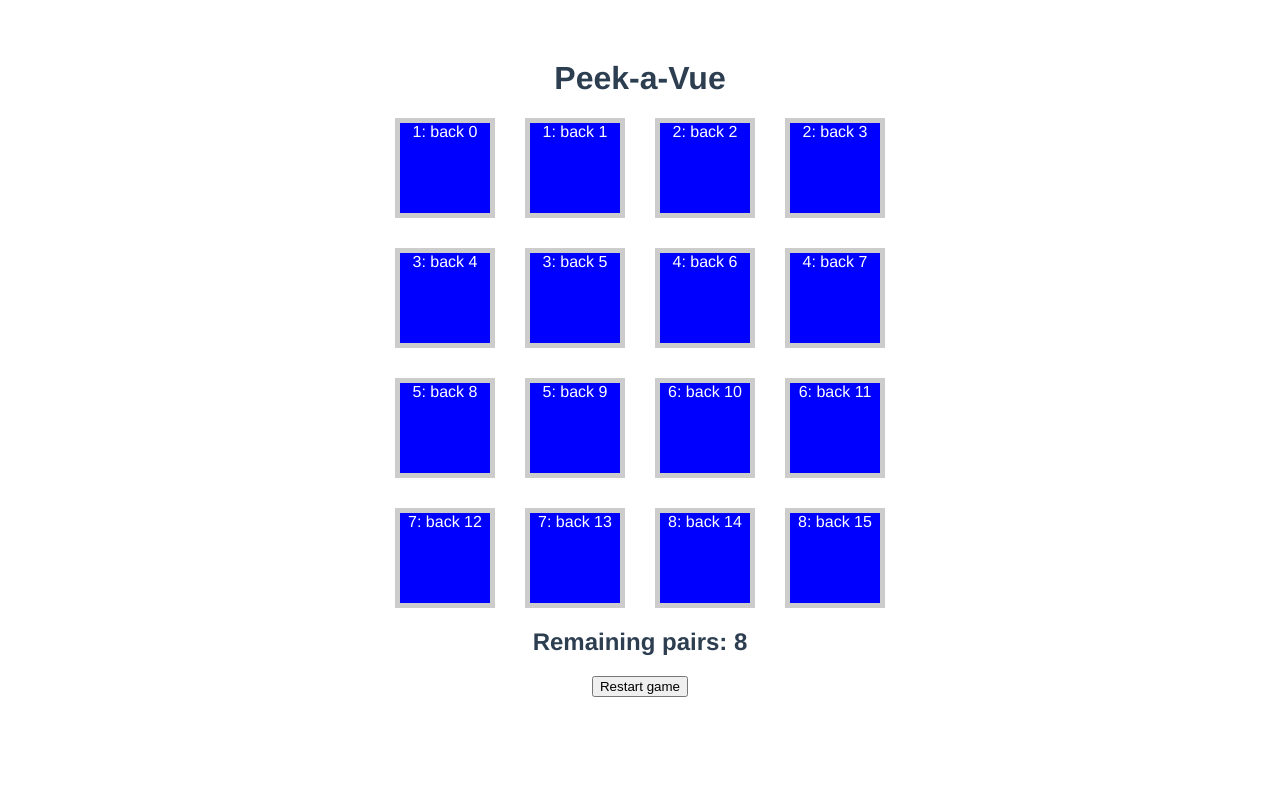
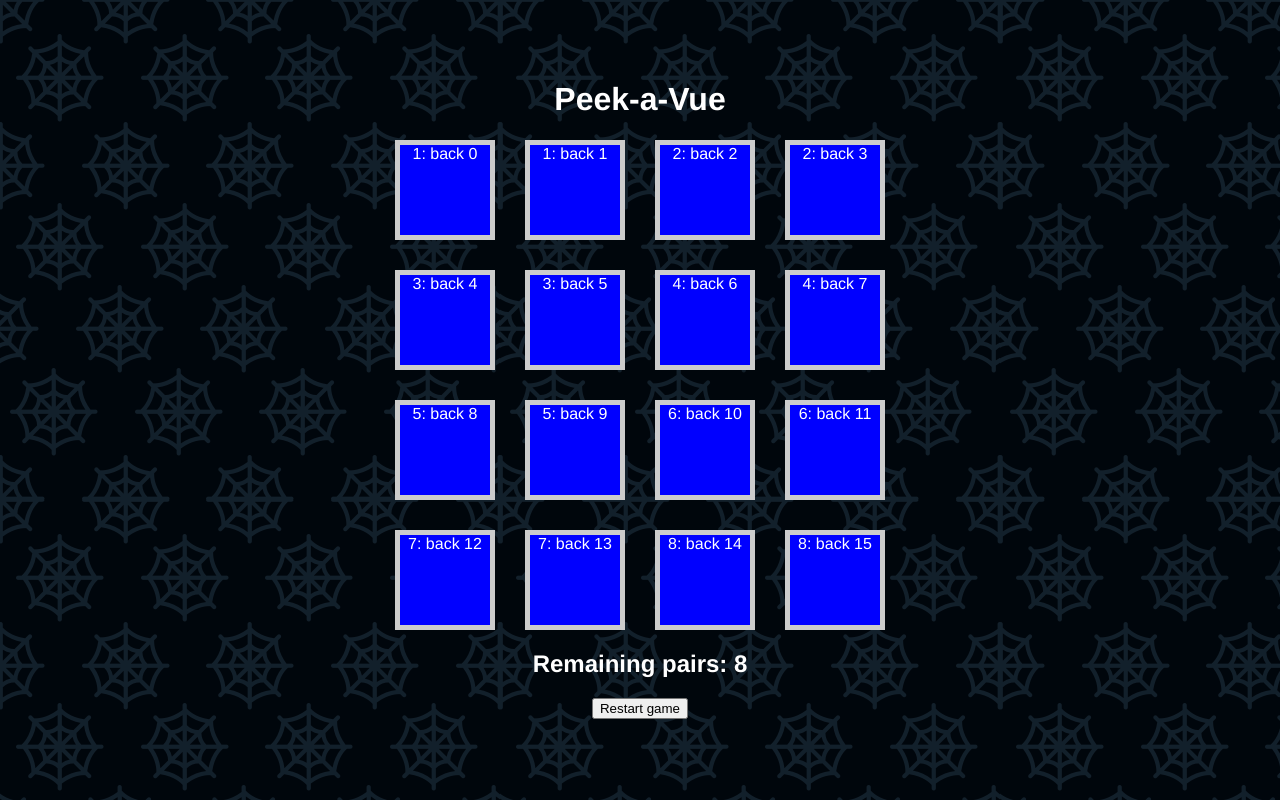
Before and after one commit to devmor-j/peek-a-vue, a Vue app: page / in a window 1280 px wide. Built offline with nearby package versions, Linux system fonts and the light colour scheme.

Commit message:
style: set background image and some spacings

```diff
--- a/src/App.vue
+++ b/src/App.vue
@@ -128,13 +128,21 @@ export default {
 </script>
 
 <style>
+body {
+  margin: 0;
+}
+
 #app {
   font-family: Avenir, Helvetica, Arial, sans-serif;
   -webkit-font-smoothing: antialiased;
   -moz-osx-font-smoothing: grayscale;
   text-align: center;
   color: #2c3e50;
-  margin-top: 60px;
+  padding-top: 60px;
+  height: calc(100vh - 60px);
+  background-image: url("/public/images/page-bg.png");
+  background-color: #00060c;
+  color: white;
 }
 
 .game-board {
```
